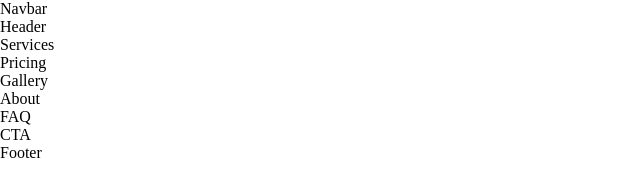
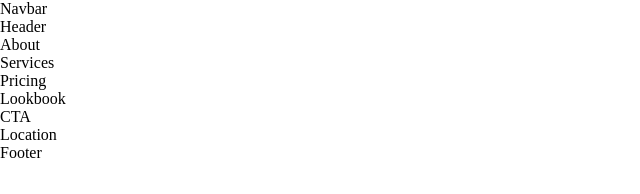
Before and after one commit to SaxonJude/Rude_Barbers, a React (Create React App) app: page / in a window 1280 px wide. Shown: the top 194 px of the page, without its empty margins (0-640 px from the left). Built offline with nearby package versions, Linux system fonts and the light colour scheme; a web font is replaced by a local one.

Commit message:
added location & lookbook

```diff
--- a/src/App.css
+++ b/src/App.css
@@ -28,13 +28,6 @@
 
     /* global 92%+ browsers support */
     background:radial-gradient(circle at 3% 25%, rgba(0, 40, 83, 1) 0%, rgba(4, 12, 24, 1) 25%);
-  }
-
-  .gradient__text {
-    background: var(--gradient-text);
-    background-clip: text;
-    -webkit-background-clip: text;
-    -webkit-text-fill-color: transparent;
   }
 
   .section__padding {
--- a/src/App.js
+++ b/src/App.js
@@ -1,21 +1,23 @@
 import React from 'react';
 
 // Import components
-import { About, CTA, Footer, Gallery, Header, Navbar, Pricing, Services, FAQ } from './components';
+import { About, CTA, Footer, Lookbook, Header, Navbar, Pricing, Services, Location } from './components';
 
 import './App.css';
 
 const App = () => {
   return (
     <div className='App'>
-        <Navbar />
-        <Header />
+        <div className="background_img">
+          <Navbar />
+          <Header />
+        </div>
+        <About />
         <Services />
         <Pricing />
-        <Gallery />
-        <About />
-        <FAQ />
+        <Lookbook />
         <CTA />
+        <Location />
         <Footer />
     </div>
   )
--- a/src/components/faq/FAQ.jsx
+++ /dev/null
@@ -1,12 +0,0 @@
-import React from 'react';
-import './faq.css';
-
-const FAQ = () => {
-  return (
-    <div>
-      FAQ
-    </div>
-  )
-}
-
-export default FAQ
--- a/src/components/gallery/Gallery.jsx
+++ /dev/null
@@ -1,12 +0,0 @@
-import React from 'react';
-import './gallery.css';
-
-const Gallery = () => {
-  return (
-    <div>
-      Gallery
-    </div>
-  )
-}
-
-export default Gallery
--- a/src/components/index.js
+++ b/src/components/index.js
@@ -1,9 +1,9 @@
 export { default as About } from './about/About';
 export { default as CTA } from './cta/CTA';
 export { default as Footer } from './footer/Footer';
-export { default as Gallery } from './gallery/Gallery';
 export { default as Pricing } from './pricing/Pricing';
 export { default as Services } from './services/Services.jsx';
 export { default as Navbar } from './navbar/Navbar.jsx';
 export { default as Header } from './header/Header.jsx';
-export { default as FAQ } from './faq/FAQ.jsx';
+export { default as Lookbook } from './lookbook/Lookbook.jsx';
+export { default as Location } from './location/Location.jsx';
--- /dev/null
+++ b/src/components/location/Location.jsx
@@ -0,0 +1,12 @@
+import React from 'react';
+import './location.css';
+
+const Location = () => {
+  return (
+    <div>
+      Location
+    </div>
+  )
+}
+
+export default Location
--- /dev/null
+++ b/src/components/lookbook/Lookbook.jsx
@@ -0,0 +1,12 @@
+import React from 'react';
+import './lookbook.css';
+
+const Lookbook = () => {
+  return (
+    <div>
+      Lookbook
+    </div>
+  )
+}
+
+export default Lookbook
```
Also changed, not shown: src/assets/icons/clock.svg (added), src/components/location/location.css (added), src/components/lookbook/lookbook.css (added).
